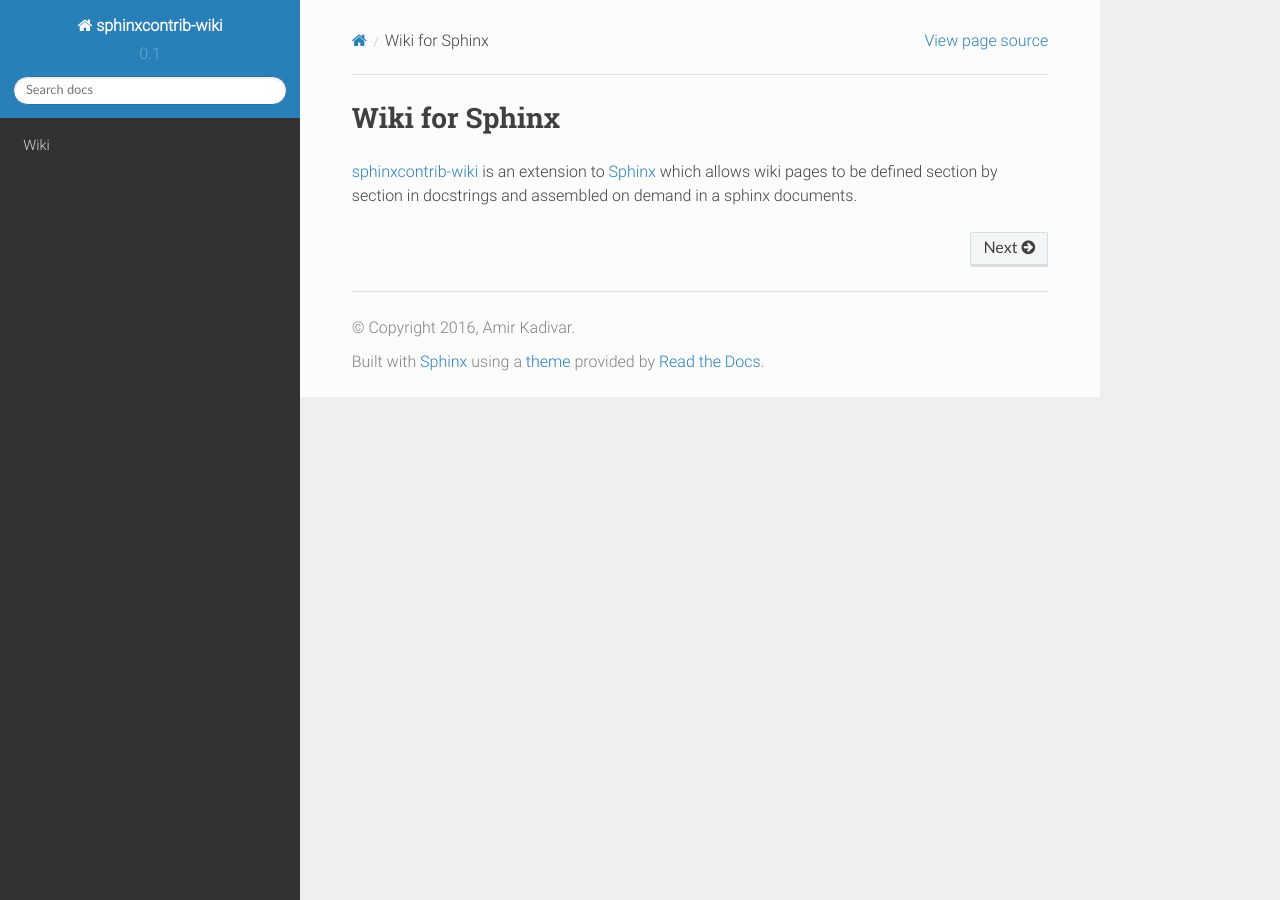
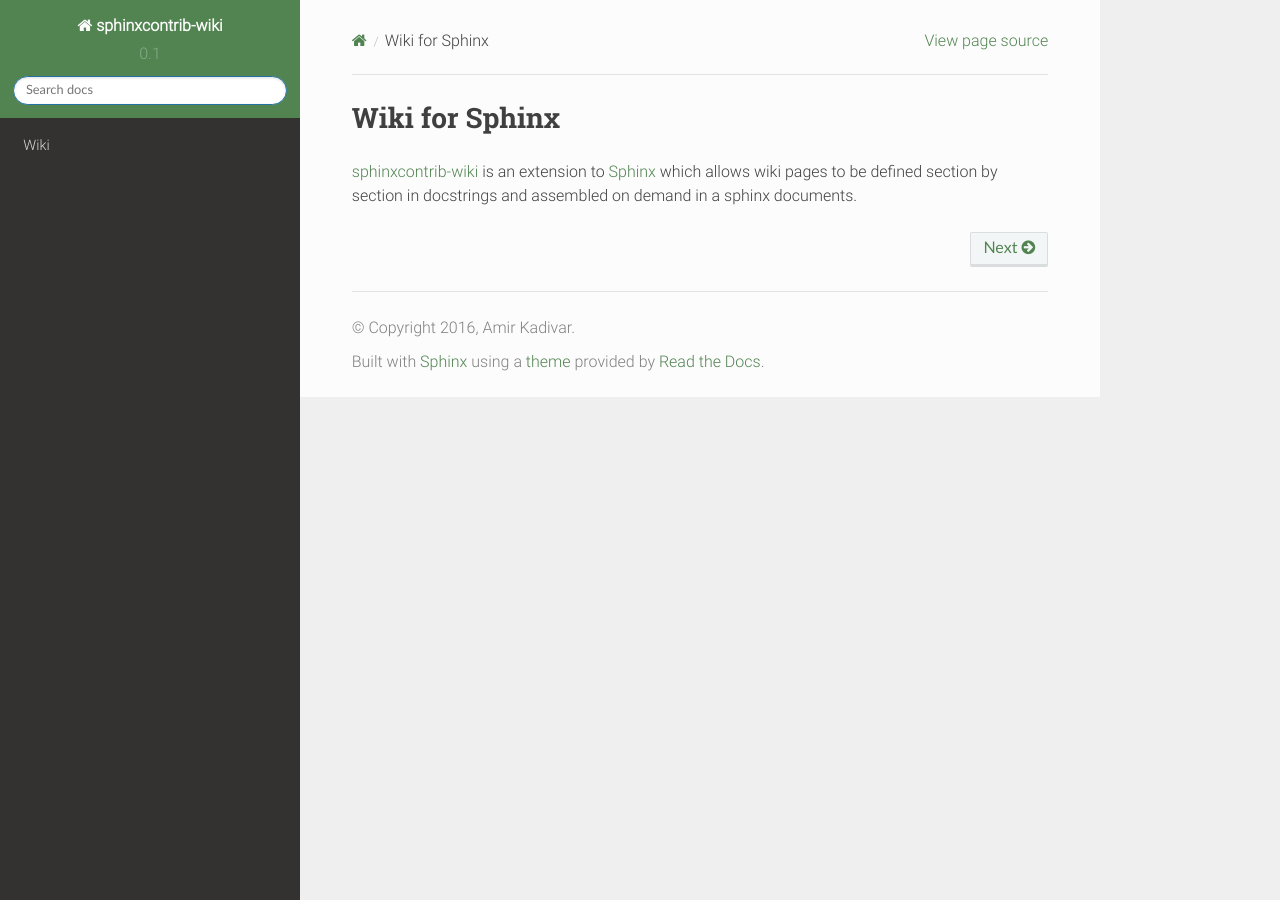
Before and after one commit to amirkdv/sphinxcontrib-wiki, a Sphinx documentation site: the page built from docs/index.rst, in a window 1280 px wide. Built offline with Sphinx 7.4.7 and the Read the Docs theme 2.0.0, drawn with Linux system fonts in a browser that asks for light colours; pages that are not in the unit, such as notebooks, are missing from menus.

Commit message:
make it green!

```diff
--- a/docs/_static/theme_hacks.css
+++ b/docs/_static/theme_hacks.css
@@ -18,3 +18,11 @@
 body {
   font-family: Roboto !important;
 }
+
+.wy-side-nav-search {
+  background-color: #528452 !important;
+}
+
+.rst-content a {
+  color: #528452 !important;
+}
```
